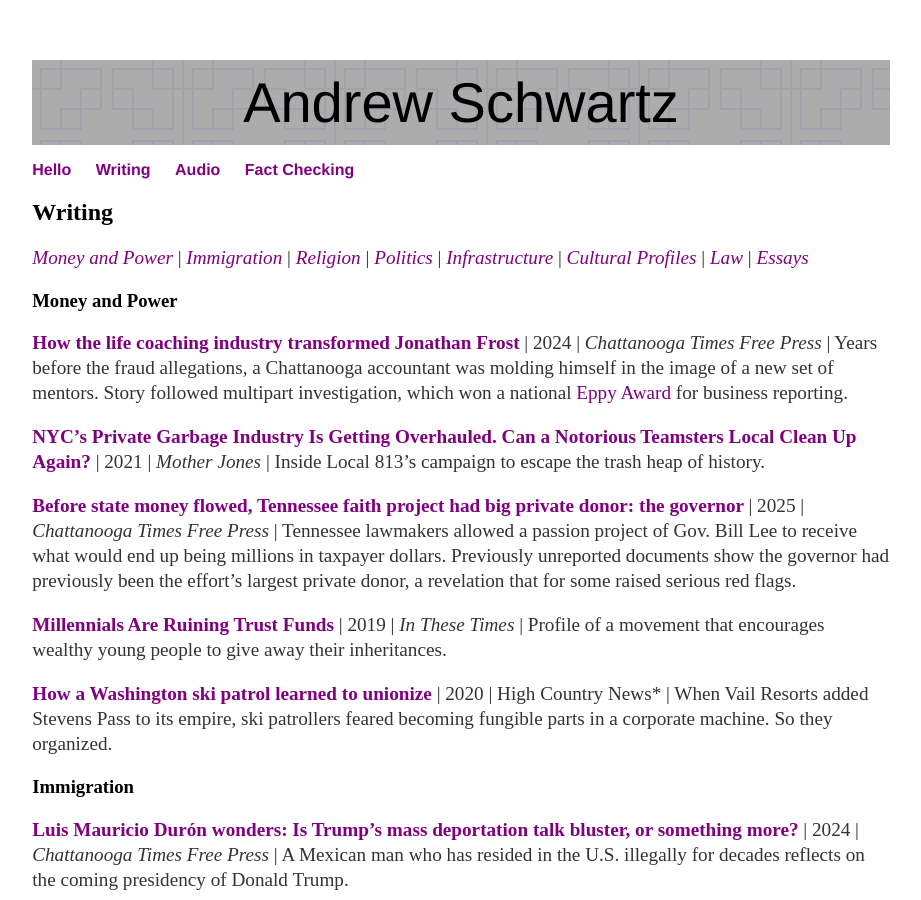
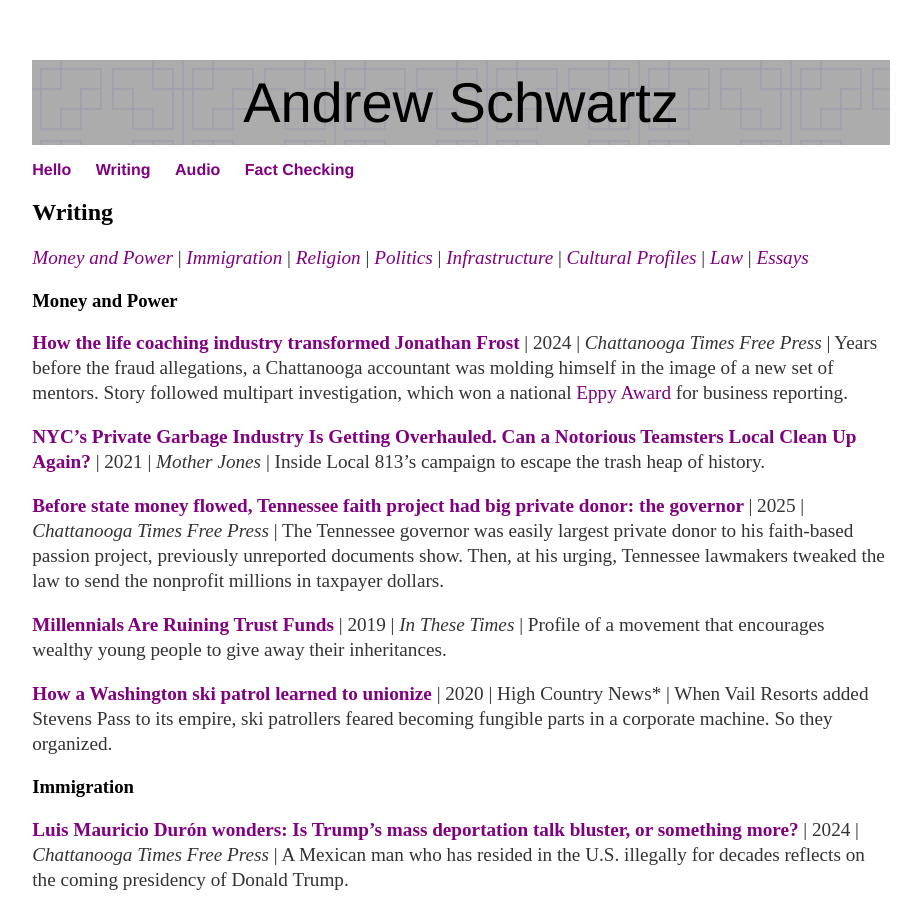
Before and after one commit to aonschwartz/aonschwartz.github.io, a Jekyll site: the page built from about/index.md, in a window 1280 px wide and 900 px high. Shown: the whole window, without its empty margins (179-1100 px from the left). Built offline with Jekyll 4.4.1, drawn with Linux system fonts in a browser that asks for light colours.

Commit message:
Update index.md

```diff
--- a/about/index.md
+++ b/about/index.md
@@ -14,7 +14,7 @@
 **[NYC’s Private Garbage Industry Is Getting Overhauled. Can a Notorious Teamsters Local Clean Up Again?](https://www.motherjones.com/politics/2021/10/teamsters-local-813-nyc-garbage-mob/)** \|  2021 \| *Mother Jones* \| Inside Local 813’s campaign to escape the trash heap of history.
 
 **[Before state money flowed, Tennessee faith project had big private donor: the governor
-](https://www.timesfreepress.com/news/2025/apr/26/before-state-money-flowed-tennessee-faith-project/)** \| 2025 \| *Chattanooga Times Free Press* \| Tennessee lawmakers allowed a passion project of Gov. Bill Lee to receive what would end up being millions in taxpayer dollars. Previously unreported documents show the governor had previously been the effort's largest private donor, a revelation that for some raised serious red flags.
+](https://www.timesfreepress.com/news/2025/apr/26/before-state-money-flowed-tennessee-faith-project/)** \| 2025 \| *Chattanooga Times Free Press* \| The Tennessee governor was easily largest private donor to his faith-based passion project, previously unreported documents show. Then, at his urging, Tennessee lawmakers tweaked the law to send the nonprofit millions in taxpayer dollars.
 
 **[Millennials Are Ruining Trust Funds](https://www.timesfreepress.com/news/2025/apr/26/before-state-money-flowed-tennessee-faith-project/)** \| 2019 \| *In These Times* \| Profile of a movement that encourages wealthy young people to give away their inheritances.
 
```
